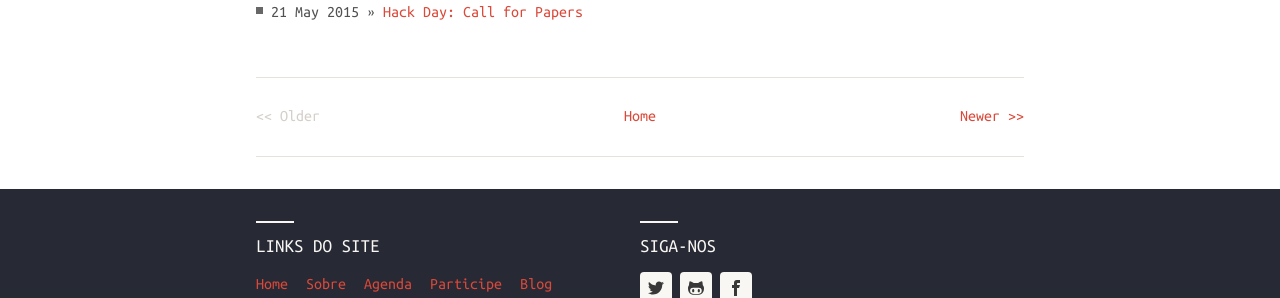
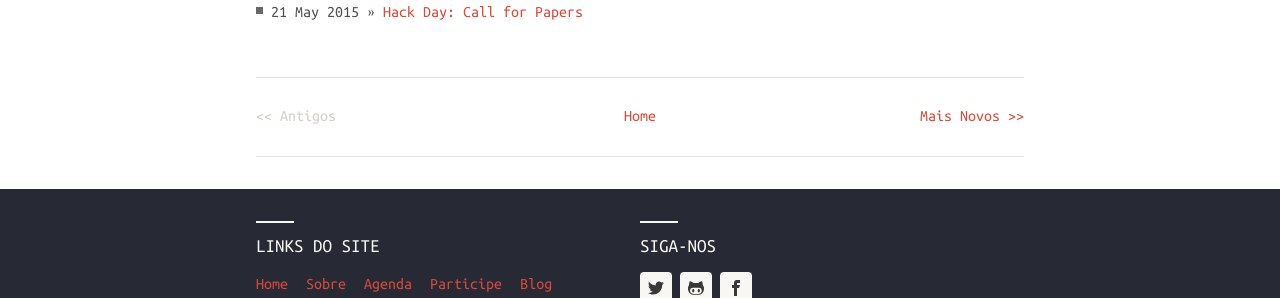
Before and after one commit to patolivre/patolivre.github.io, a Jekyll site: the page built from _posts/2015-05-18-manifesto.md, in a window 1280 px wide. Shown: the part 1043-1341 px from the top of the page. Built offline with Jekyll 4.4.1, drawn with Linux system fonts in a browser that asks for light colours; nearby versions of some CDN libraries.

Commit message:
Tradução dos campos de avançar e retroceder nos post (Mais novos e Antigos)

```diff
--- a/_layouts/post.html
+++ b/_layouts/post.html
@@ -39,17 +39,17 @@ layout: default
 	<div class="post-footer">
 		<div class="column-1">
 			{% if page.previous %}
-				<a href="{{page.previous.url | prepend: site.baseurl | prepend: site.url }}"><< Older</a>
+				<a href="{{page.previous.url | prepend: site.baseurl | prepend: site.url }}"><< Antigos</a>
 			{% else %}
-				<span><< Older</span>
+				<span><< Antigos</span>
 			{% endif %}
 		</div>
 		<div class="column-2"><a href="{{ '/' | prepend: site.baseurl | prepend: site.url }} ">Home</a></div>
 		<div class="column-3">
 			{% if page.next %}
-				<a href="{{ page.next.url | prepend: site.baseurl | prepend: site.url }}">Newer >></a>
+				<a href="{{ page.next.url | prepend: site.baseurl | prepend: site.url }}">Mais Novos >></a>
 			{% else %}
-				<span>Newer >></span>
+				<span>Mais Novos >></span>
 			{% endif %}
 		</div>
 	</div>
```
